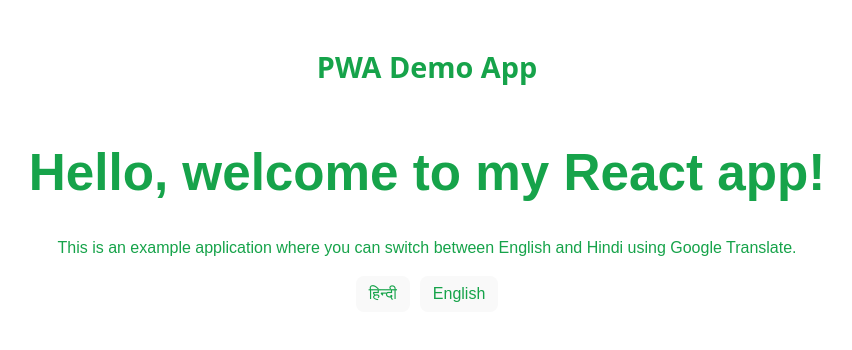
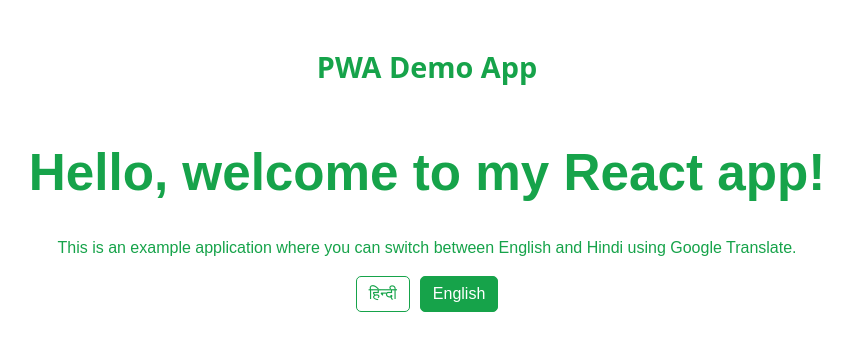
Before and after one commit to SachinTatvaSoft/pwa-demo-app, a React (Vite) app: page / in a window 1280 px wide. Shown: the top 350 px of the page, without its empty margins (213-1065 px from the left). Built offline with nearby package versions, Linux system fonts and the light colour scheme.

Commit message:
Translate Fluctuation Fixes, Modal iOS Fix

```diff
--- a/src/App.tsx
+++ b/src/App.tsx
@@ -1,17 +1,17 @@
 import "./App.css";
 import { usePWAInstall } from "./hooks/usePWAInstall";
-import { useState } from "react";
+import { useState, useEffect } from "react";
 
 function App() {
   const { isInstallable, promptInstall } = usePWAInstall();
   const [showModal, setShowModal] = useState(true);
   const [loading, setLoading] = useState(false);
-
-  console.log("isInstallable:", isInstallable);
+  const [currentLang, setCurrentLang] = useState("en");
 
   const userAgent = navigator.userAgent;
   const isAndroid = /Android/i.test(userAgent);
-  const isIOS = /iPhone|iPad|iPod/i.test(userAgent);
+  const isIOS = /iPhone|iPad|iPod/i.test(navigator.userAgent);
+  const showInstallModal = isInstallable || isIOS;
 
   let instruction = "";
   if (isAndroid) {
@@ -25,18 +25,35 @@ function App() {
       "To install this app, look for an 'Install' or 'Add to Home Screen' option in your browser menu.";
   }
 
+  useEffect(() => {
+    const storedLang = localStorage.getItem("appLanguage") || "en";
+    setCurrentLang(storedLang);
+    translatePage(storedLang);
+  }, []);
+
   const translatePage = (lang: string) => {
     const select = document.querySelector(
       ".goog-te-combo"
     ) as HTMLSelectElement | null;
 
-    if (select) {
+    if (!select) return;
+
+    if (lang === currentLang) return;
+
     setLoading(true);
+
+    select.value = "en";
+    select.dispatchEvent(new Event("change"));
+
+    setTimeout(() => {
       select.value = lang;
       select.dispatchEvent(new Event("change"));
 
-      setTimeout(() => setLoading(false), 500);
-    }
+      setCurrentLang(lang);
+      localStorage.setItem("appLanguage", lang);
+
+      setTimeout(() => setLoading(false), 800);
+    }, 300);
   };
 
   return (
@@ -70,7 +87,10 @@ function App() {
             marginRight: "10px",
             padding: "8px 12px",
             cursor: "pointer",
-            color: "#16a34a",
+            color: currentLang === "hi" ? "#fff" : "#16a34a",
+            background: currentLang === "hi" ? "#16a34a" : "transparent",
+            border: "1px solid #16a34a",
+            borderRadius: "5px",
           }}
         >
           हिन्दी
@@ -80,7 +100,10 @@ function App() {
           style={{
             padding: "8px 12px",
             cursor: "pointer",
-            color: "#16a34a",
+            color: currentLang === "en" ? "#fff" : "#16a34a",
+            background: currentLang === "en" ? "#16a34a" : "transparent",
+            border: "1px solid #16a34a",
+            borderRadius: "5px",
           }}
         >
           English
@@ -106,7 +129,7 @@ function App() {
         </div>
       )}
 
-      {showModal && isInstallable && (
+      {showModal && showInstallModal && (
         <div
           style={{
             position: "fixed",
@@ -139,6 +162,7 @@ function App() {
             <p style={{ marginBottom: "1.2rem", color: "#333" }}>
               {instruction}
             </p>
+            {isInstallable && (
               <button
                 style={{
                   padding: "10px 20px",
@@ -151,15 +175,13 @@ function App() {
                   width: "100%",
                 }}
                 onClick={() => {
-                if (isInstallable) {
                   promptInstall();
-                }
                   setShowModal(false);
                 }}
-              disabled={!isInstallable}
               >
                 Install App
               </button>
+            )}
           </div>
         </div>
       )}
```
Lines whose indentation alone changed are shown as unchanged.
